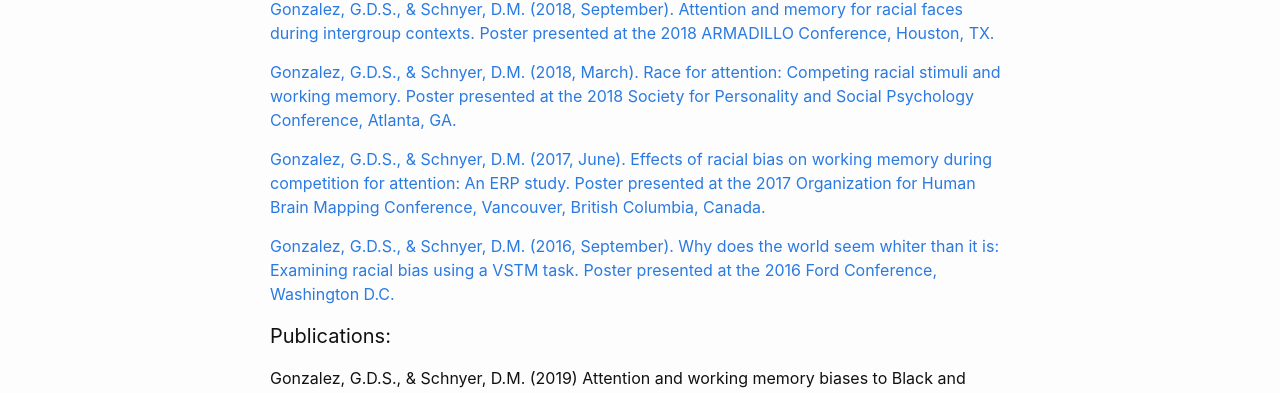
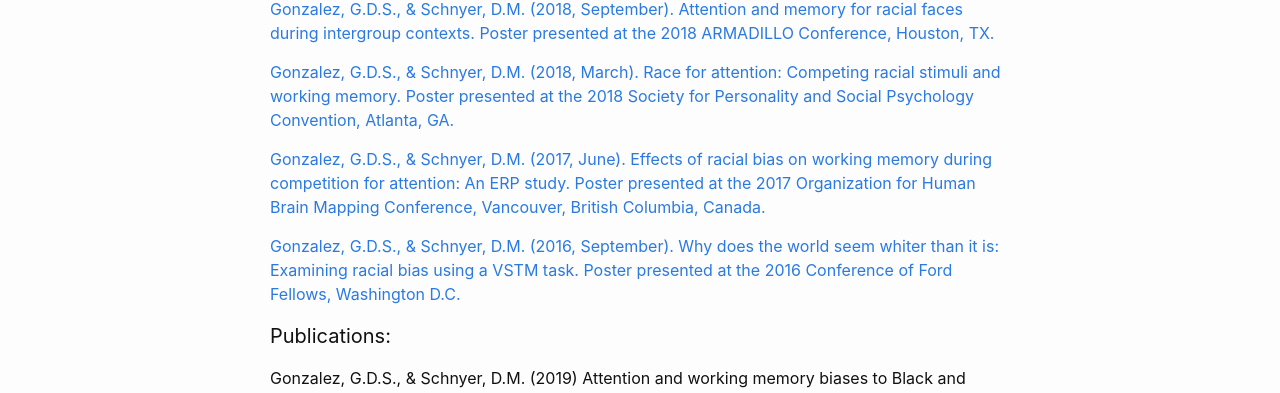
Before and after one commit to UTCogNeuroLab/UTCogNeuroLab.github.io, a Jekyll site: the page built from team/guadalupe-gonzalez.md, in a window 1280 px wide. Shown: the part 941-1334 px from the top of the page. Built offline with Jekyll 4.4.1, drawn with Linux system fonts in a browser that asks for light colours; nearby versions of some CDN libraries; some web fonts are replaced.

Commit message:
Fixing Conference Information

```diff
--- a/team/guadalupe-gonzalez.md
+++ b/team/guadalupe-gonzalez.md
@@ -29,14 +29,14 @@ Lupita’s research interests include the use of neuroimaging methods to examine
 	Houston, TX.](/assets/posters/2018ARMADILLO_Lupita.pdf)
 
 [Gonzalez, G.D.S., & Schnyer, D.M. (2018, March). Race for attention: Competing racial stimuli and
-	working memory. Poster presented at the 2018 Society for Personality and Social Psychology Conference, Atlanta, GA.](/assets/posters/2018SPSP_Lupita.pdf)
+	working memory. Poster presented at the 2018 Society for Personality and Social Psychology Convention, Atlanta, GA.](/assets/posters/2018SPSP_Lupita.pdf)
 
 [Gonzalez, G.D.S., & Schnyer, D.M. (2017, June). Effects of racial bias on working memory during
 	competition for attention: An ERP study. Poster presented at the 2017 Organization for
 	Human Brain Mapping Conference, Vancouver, British Columbia, Canada.](/assets/posters/2017OHBM_Lupita.pdf)
 
 [Gonzalez, G.D.S., & Schnyer, D.M. (2016, September). Why does the world seem whiter than it is:
-	Examining racial bias using a VSTM task. Poster presented at the 2016 Ford Conference,
+	Examining racial bias using a VSTM task. Poster presented at the 2016 Conference of Ford Fellows,
 	Washington D.C.](/assets/posters/2016FordConference_Lupita.pdf)
 
 #### Publications:
```
